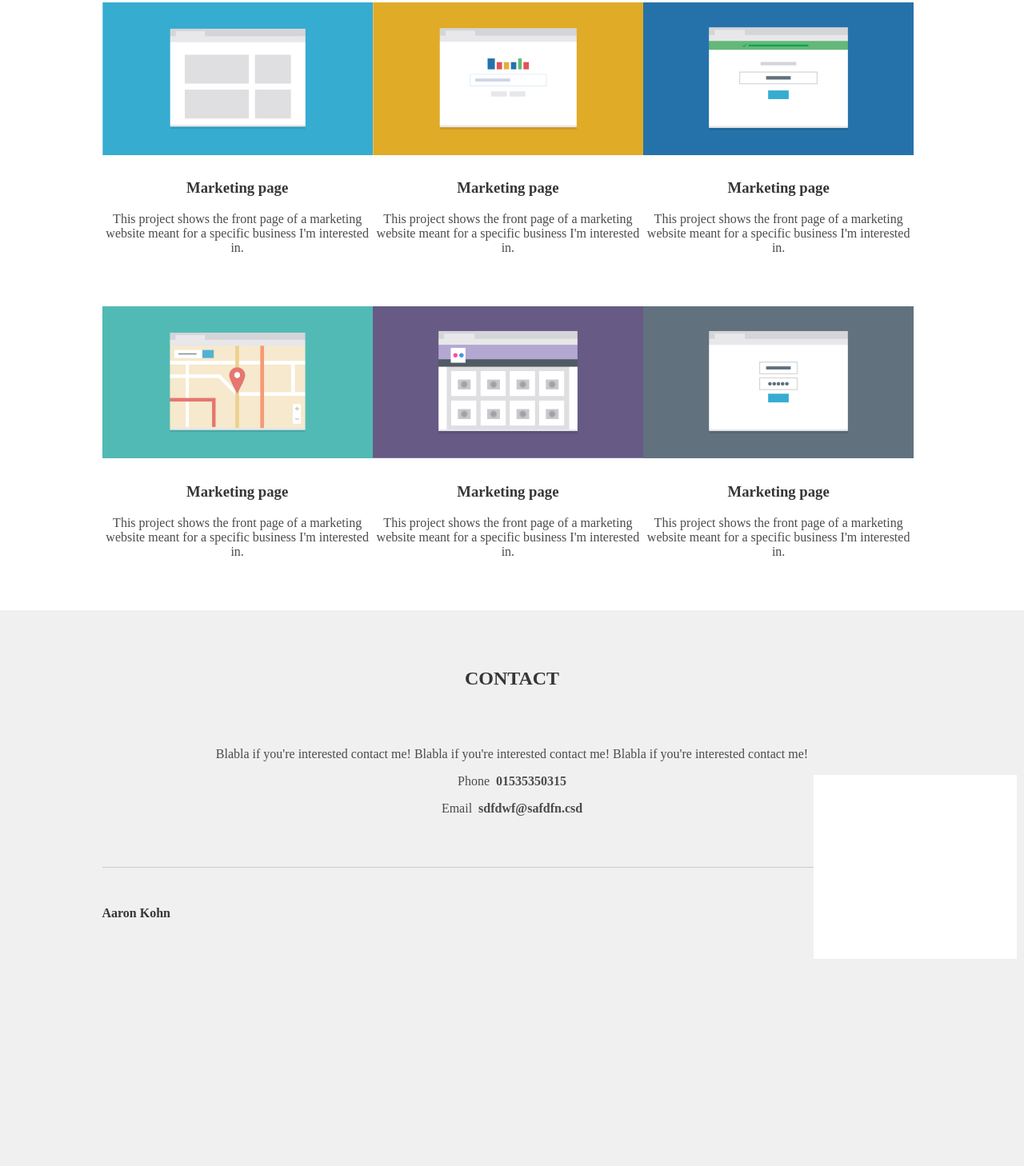
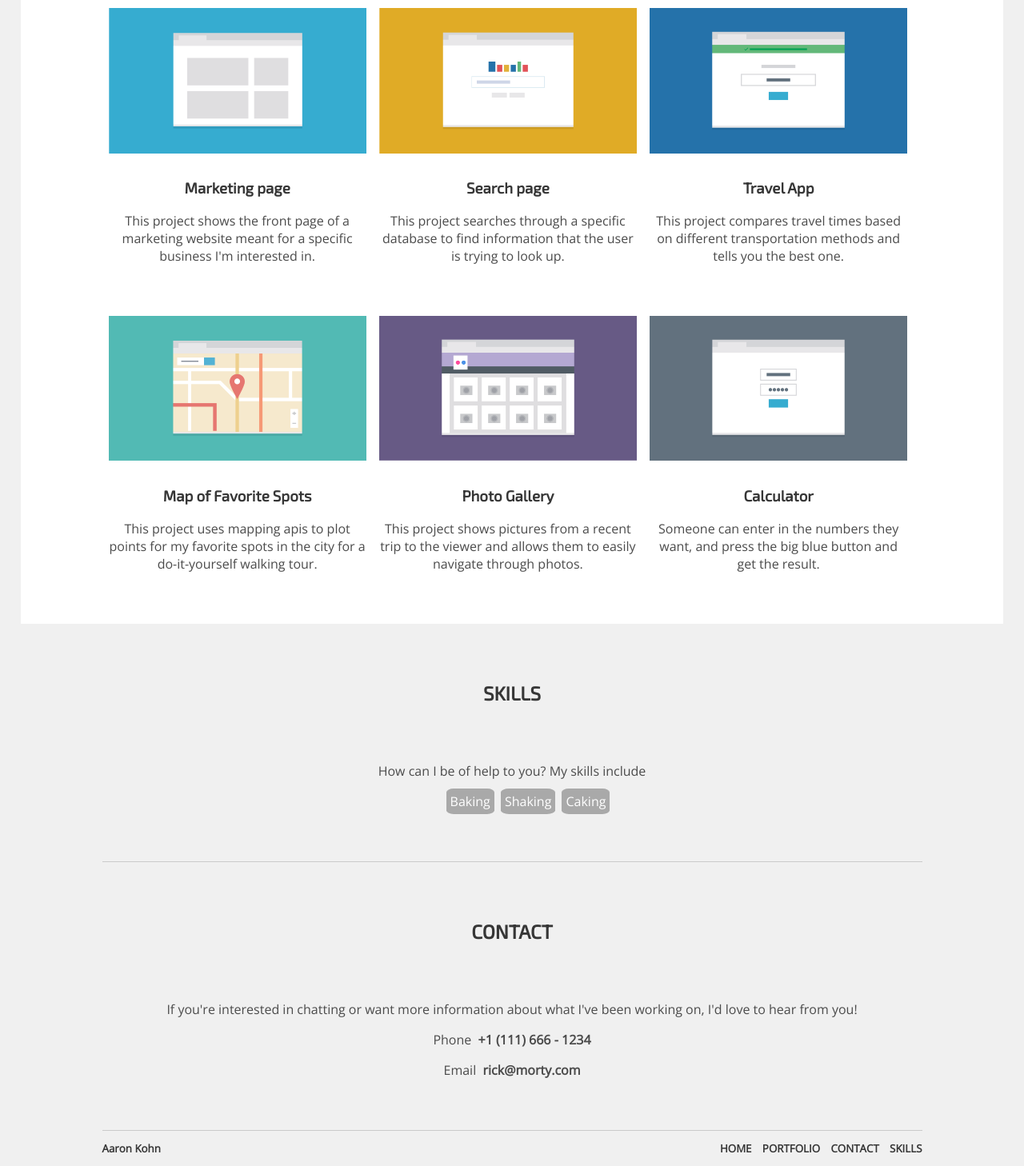
Before and after one commit to artemisclyde/th-fe-techdegree-project-2, a plain HTML site: page index.html in a window 1280 px wide. Shown: the part 556-2014 px from the top of the page at 80% size. Before the commit the page ends 1755 px from the top, so only its background shows below. Drawn offline with nearby package versions, Linux system fonts and the light colour scheme.

Commit message:
finalize styling, add extra section

```diff
--- a/css/styles.css
+++ b/css/styles.css
@@ -10,11 +10,13 @@ body {
   padding: 0;
   background-color: #f0f0f0;
   color: #4b4b4b;
-  font-size: 16pt;
+  font-size: 12pt;
+  font-family: 'Open Sans', sans-serif;
 }
 
 h1, h2, h3 {
   color: #363636;
+  font-family: 'Exo 2', sans-serif;
 }
 
 header {
@@ -43,7 +45,9 @@ h2 {
   font-weight: bold;
   color: #363636;
 }
-.main-nav a {
+
+.main-nav a,
+.footer-nav a {
   color: inherit;
   text-decoration: none;
 }
@@ -81,25 +85,39 @@ h2 {
 
 .portfolio article {
   display: inline-block;
+  padding: 0 .5em;
   margin-bottom: 3em;
 }
 
-.contact {
+.skills li {
+  display: inline;
+  list-style-type: none;
+  padding: 5px;
+  margin: 0 2px;
+  background-color: darkgrey;
+  border-radius: 15%;
+  color: white;
+}
+
+.contact,
+.skills {
   text-align: center;
   padding-bottom: 3em;
   border-bottom: 1px solid rgba(50, 50, 50, 0.2);
 }
 
-.contact h2 {
+.contact h2,
+.skills h2 {
   margin: 3em 0;
 }
 
 footer {
   margin: 3em auto !important;
   color: #363636;
+  font-size: 10pt;
 }
 
-.footer-nav {
+.footer-nav ul {
   display: none;
 }
 
@@ -122,20 +140,19 @@ footer {
 
 
 /* Styles for medium sized devices */
-@media(min-width: 769px) {
-  body {
-    font-size: 14pt;
+@media(min-width: 768px) {
+  .name-heading {
+    margin-bottom: 0;
   }
 
-  .name-heading {
-    margin-bottom: 0;
+  .self-description {
+    text-align: left;
   }
 
   .portfolio article {
     width: 50%;
     float: left;
     box-sizing: border-box;
-    /* padding: 0 1em; */
   }
 
   .main-nav ul {
@@ -157,17 +174,33 @@ footer {
     width: 60%;
   }
 
+  .back-to-top {
+    display: none;
+  }
+
+  footer {
+    margin: 1em auto 3em auto !important;
+  }
+
+  .footer-nav ul {
+    display: inline;
+    padding: 0;
+  }
+
+  .footer-nav li {
+    float: left;
+    list-style-type: none;
+    text-transform: uppercase;
+    margin-left: 1em;
+  }
+
 }
 
 
 
 
 /* Styles for larger devices */
-@media(min-width: 1025px) {
-  body {
-    font-size: 12pt;
-  }
-
+@media(min-width: 1024px) {
   .wrapper {
     max-width: 1025px;
   }
@@ -180,8 +213,16 @@ footer {
     float: right;
   }
 
+  .portfolio {
+    margin: 0 2%;
+  }
+
   .portfolio article {
     width: 33%;
   }
 
+  footer {
+    margin: 1em auto !important;
+  }
+
 }
--- a/index.html
+++ b/index.html
@@ -4,6 +4,7 @@
   <meta name="viewport" content="width=device-width, initial-scale=1.0">
   <meta content="text/html;charset=utf-8" http-equiv="Content-Type">
   <meta content="utf-8" http-equiv="encoding">
+  <link href="https://fonts.googleapis.com/css?family=Exo+2|Open+Sans&display=swap" rel="stylesheet">
   <link rel="stylesheet" href="css/styles.css">
 </head>
 <body>
@@ -11,74 +12,86 @@
     <h1 class="name-heading">Aaron Kohn</h1>
     <nav class="main-nav">
       <ul>
-        <a href="google.com"><li>Home</li></a>
-        <a href="google.com"><li>Portfolio</li></a>
-        <a href="google.com"><li>Contact</li></a>
+        <a href="index.html"><li>Home</li></a>
+        <a href="#portfolio"><li>Portfolio</li></a>
+        <a href="#contact"><li>Contact</li></a>
+        <a href="#skills"><li>Skills</li></a>
       </ul>
     </nav>
   </header>
   <div class="banner clearfix wrapper">
     <img src="images/responsive-layout-profile.png" alt="Profile picture of Aaron" class="profile-image">
     <p class="self-description">
-      Hey this is a text describing myself. Hey this is a text describing myself. Hey this is a text describing myself.
-      Hey this is a text describing myself. Hey this is a text describing myself. Hey this is a text describing myself.
-      Hey this is a text describing myself. Hey this is a text describing myself. Hey this is a text describing myself.
+      Hi! I'm a front-end developer who loves responsive design and css. I recently finished learning front-end web development at Treehouse and am excited to put all my skills to use!
     </p>
   </div>
 
-  <section class="portfolio clearfix">
+  <section class="portfolio clearfix" id="portfolio">
     <div class="wrapper">
       <h2 class="portfolio-heading">Portfolio</h2>
-      <article class="marketing">
+      <article class="marketing-page">
         <img src="images/portfolio-1.png" alt="Marketing page preview" class="card-image">
         <h3>Marketing page</h3>
         <p>This project shows the front page of a marketing website meant for a specific business I'm interested in.</p>
       </article>
-      <article class="marketing">
-        <img src="images/portfolio-2.png" alt="Marketing page preview"" class="card-image">
-        <h3>Marketing page</h3>
-        <p>This project shows the front page of a marketing website meant for a specific business I'm interested in.</p>
+      <article class="search-page">
+        <img src="images/portfolio-2.png" alt="Search page preview"" class="card-image">
+        <h3>Search page</h3>
+        <p>This project searches through a specific database to find information that the user is trying to look up.</p>
       </article>
-      <article class="marketing">
-        <img src="images/portfolio-3.png" alt="Marketing page preview"" class="card-image">
-        <h3>Marketing page</h3>
-        <p>This project shows the front page of a marketing website meant for a specific business I'm interested in.</p>
+      <article class="travel-app">
+        <img src="images/portfolio-3.png" alt="Travel app preview"" class="card-image">
+        <h3>Travel App</h3>
+        <p>This project compares travel times based on different transportation methods and tells you the best one.</p>
       </article>
-      <article class="marketing">
-        <img src="images/portfolio-4.png" alt="Marketing page preview"" class="card-image">
-        <h3>Marketing page</h3>
-        <p>This project shows the front page of a marketing website meant for a specific business I'm interested in.</p>
+      <article class="favorite-spots">
+        <img src="images/portfolio-4.png" alt="Favorites map preview"" class="card-image">
+        <h3>Map of Favorite Spots</h3>
+        <p>This project uses mapping apis to plot points for my favorite spots in the city for a do-it-yourself walking tour.</p>
       </article>
-      <article class="marketing">
-        <img src="images/portfolio-5.png" alt="Marketing page preview"" class="card-image">
-        <h3>Marketing page</h3>
-        <p>This project shows the front page of a marketing website meant for a specific business I'm interested in.</p>
+      <article class="photo-gallery">
+        <img src="images/portfolio-5.png" alt="Photo gallery preview"" class="card-image">
+        <h3>Photo Gallery</h3>
+        <p>This project shows pictures from a recent trip to the viewer and allows them to easily navigate through photos.</p>
       </article>
-      <article class="marketing">
-        <img src="images/portfolio-6.png" alt="Marketing page preview"" class="card-image">
-        <h3>Marketing page</h3>
-        <p>This project shows the front page of a marketing website meant for a specific business I'm interested in.</p>
+      <article class="calculator">
+        <img src="images/portfolio-6.png" alt="Calculator preview"" class="card-image">
+        <h3>Calculator</h3>
+        <p>Someone can enter in the numbers they want, and press the big blue button and get the result.</p>
       </article>
     </div>
   </section>
 
-  <section class="contact wrapper">
+  <section class="skills wrapper" id="skills">
+    <h2>Skills</h2>
+    <p>
+      How can I be of help to you? My skills include
+    </p>
+    <ul>
+      <li>Baking</li>
+      <li>Shaking</li>
+      <li>Caking</li>
+    </ul>
+  </section>
+
+  <section class="contact wrapper" id="contact">
     <h2>Contact</h2>
     <p>
-      Blabla if you're interested contact me! Blabla if you're interested contact me!
-      Blabla if you're interested contact me!
+      If you're interested in chatting or want more information about what I've been
+      working on, I'd love to hear from you!
     </p>
-    <p>Phone &nbsp;<strong>01535350315</strong></p>
-    <p>Email &nbsp;<strong>sdfdwf@safdfn.csd</strong></p>
+    <p>Phone &nbsp;<strong>+1 (111) 666 - 1234</strong></p>
+    <p>Email &nbsp;<strong>rick@morty.com</strong></p>
   </section>
 
   <footer class="wrapper clearfix">
     <span class="footer-name">Aaron Kohn</span>
-    <nav>
-      <ul class="footer-nav">
-        <li>Home</li>
-        <li>Portfolio</li>
-        <li>Contact</li>
+    <nav class="footer-nav">
+      <ul>
+        <a href="index.html"><li>Home</li></a>
+        <a href="#portfolio"><li>Portfolio</li></a>
+        <a href="#contact"><li>Contact</li></a>
+        <a href="#skills"><li>Skills</li></a>
       </ul>
       <a href="#" class="back-to-top">Back to top</a>
     </nav>
```
